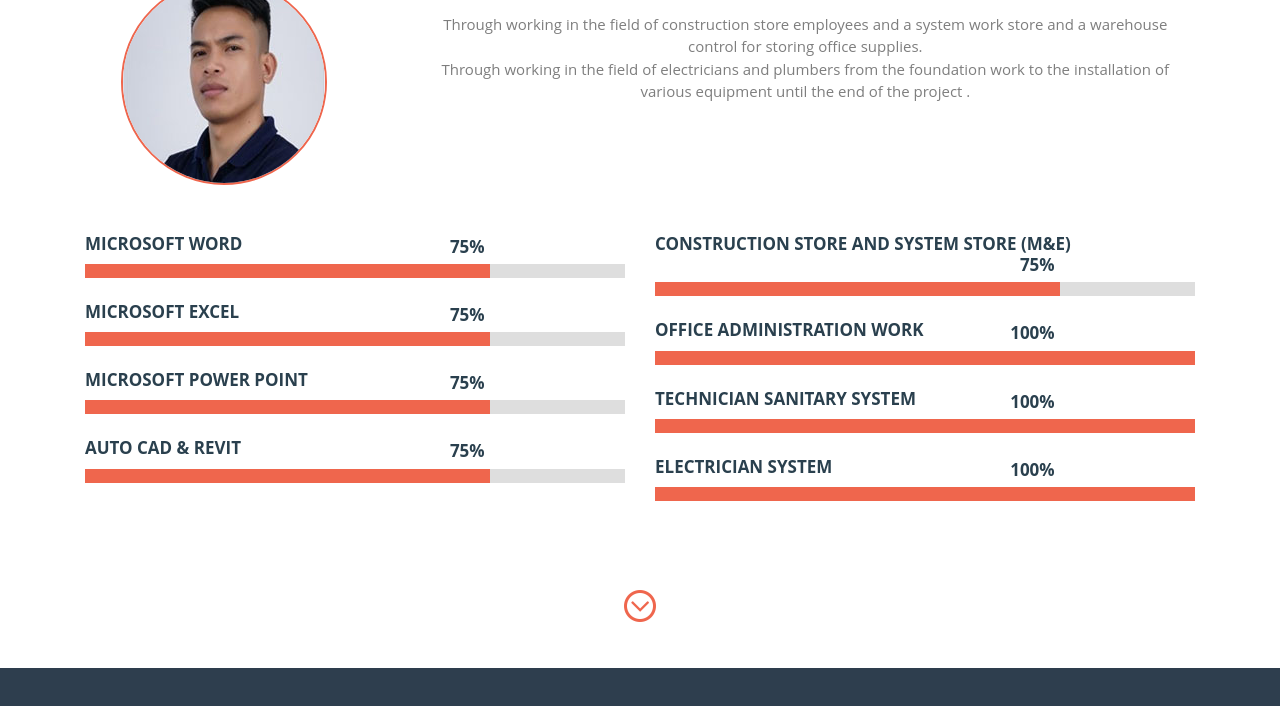
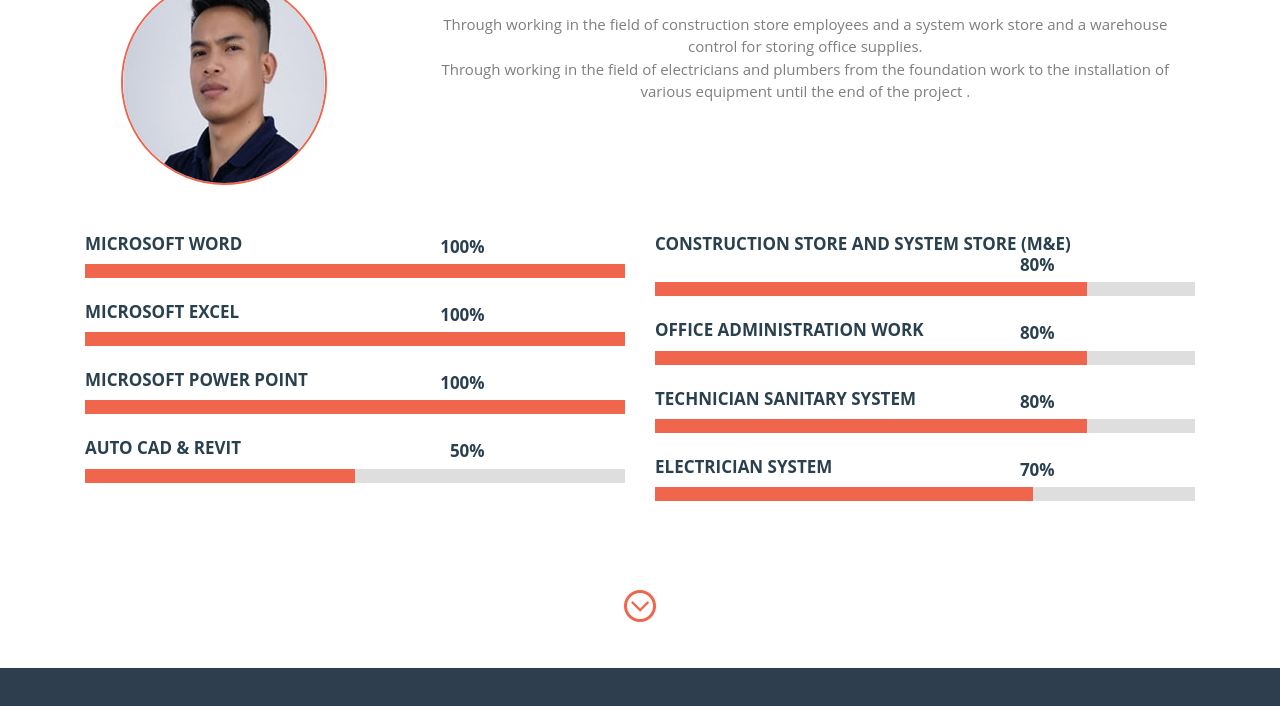
Before and after one commit to Rachelkp/Rachel_Profile, a plain HTML site: page index.html in a window 1280 px wide. Shown: the part 652-1358 px from the top of the page. Drawn offline with Linux system fonts and the light colour scheme.

Commit message:
Update index.html

```diff
--- a/index.html
+++ b/index.html
@@ -126,77 +126,18 @@ Smartphone Compatible web template, free webdesigns for Nokia, Samsung, LG, Sony
                                     <h4>Microsoft Word</h4>
                                 </div>
                                 <div class="percentage">
-                                    <p>75%</p>
+                                    <p>100%</p>
                                 </div>
                                 <div class="clearfix"></div>
                             </div>
                             <div class="skills">
-                                <div style="width:75%"> </div>
+                                <div style="width:100%"> </div>
                             </div>
                         </div>
                         <div class="polls">
                             <div class="poll">
                                 <div class="poll-desc">
                                     <h4>Microsoft Excel</h4>
-                                </div>
-                                <div class="percentage">
-                                    <p>75%</p>
-                                </div>
-                                <div class="clearfix"></div>
-                            </div>
-                            <div class="skills">
-                                <div style="width:75%"> </div>
-                            </div>
-                        </div>
-                        <div class="polls">
-                            <div class="poll">
-                                <div class="poll-desc">
-                                    <h4>Microsoft Power point</h4>
-                                </div>
-                                <div class="percentage">
-                                    <p>75%</p>
-                                </div>
-                                <div class="clearfix"></div>
-                            </div>
-                            <div class="skills">
-                                <div style="width:75%"> </div>
-                            </div>
-                        </div>
-                        <div class="polls">
-                            <div class="poll">
-                                <div class="poll-desc">
-                                    <h4>Auto CAD & Revit</h4>
-                                </div>
-                                <div class="percentage">
-                                    <p>75%</p>
-                                </div>
-                                <div class="clearfix"></div>
-                            </div>
-                            <div class="skills">
-                                <div style="width:75%"> </div>
-                            </div>
-                        </div>
-
-                    </div>
-                    <div class="col-md-6 about-rightgrid">
-                        <div class="polls">
-                            <div class="poll">
-                                <div class="poll-desc">
-                                    <h4>Construction store and System store (M&E)</h4>
-                                </div>
-                                <div class="percentage">
-                                    <p>75%</p>
-                                </div>
-                                <div class="clearfix"></div>
-                            </div>
-                            <div class="skills">
-                                <div style="width:75%"> </div>
-                            </div>
-                        </div>
-                        <div class="polls">
-                            <div class="poll">
-                                <div class="poll-desc">
-                                    <h4>Office Administration work </h4>
                                 </div>
                                 <div class="percentage">
                                     <p>100%</p>
@@ -210,7 +151,7 @@ Smartphone Compatible web template, free webdesigns for Nokia, Samsung, LG, Sony
                         <div class="polls">
                             <div class="poll">
                                 <div class="poll-desc">
-                                    <h4>Technician Sanitary System </h4>
+                                    <h4>Microsoft Power point</h4>
                                 </div>
                                 <div class="percentage">
                                     <p>100%</p>
@@ -224,15 +165,74 @@ Smartphone Compatible web template, free webdesigns for Nokia, Samsung, LG, Sony
                         <div class="polls">
                             <div class="poll">
                                 <div class="poll-desc">
-                                    <h4>Electrician System</h4>
+                                    <h4>Auto CAD & Revit</h4>
                                 </div>
                                 <div class="percentage">
-                                    <p>100%</p>
+                                    <p>50%</p>
                                 </div>
                                 <div class="clearfix"></div>
                             </div>
                             <div class="skills">
-                                <div style="width:100%"> </div>
+                                <div style="width:50%"> </div>
+                            </div>
+                        </div>
+
+                    </div>
+                    <div class="col-md-6 about-rightgrid">
+                        <div class="polls">
+                            <div class="poll">
+                                <div class="poll-desc">
+                                    <h4>Construction store and System store (M&E)</h4>
+                                </div>
+                                <div class="percentage">
+                                    <p>80%</p>
+                                </div>
+                                <div class="clearfix"></div>
+                            </div>
+                            <div class="skills">
+                                <div style="width:80%"> </div>
+                            </div>
+                        </div>
+                        <div class="polls">
+                            <div class="poll">
+                                <div class="poll-desc">
+                                    <h4>Office Administration work </h4>
+                                </div>
+                                <div class="percentage">
+                                    <p>80%</p>
+                                </div>
+                                <div class="clearfix"></div>
+                            </div>
+                            <div class="skills">
+                                <div style="width:80%"> </div>
+                            </div>
+                        </div>
+                        <div class="polls">
+                            <div class="poll">
+                                <div class="poll-desc">
+                                    <h4>Technician Sanitary System </h4>
+                                </div>
+                                <div class="percentage">
+                                    <p>80%</p>
+                                </div>
+                                <div class="clearfix"></div>
+                            </div>
+                            <div class="skills">
+                                <div style="width:80%"> </div>
+                            </div>
+                        </div>
+                        <div class="polls">
+                            <div class="poll">
+                                <div class="poll-desc">
+                                    <h4>Electrician System</h4>
+                                </div>
+                                <div class="percentage">
+                                    <p>70%</p>
+                                </div>
+                                <div class="clearfix"></div>
+                            </div>
+                            <div class="skills">
+                                <div style="width:70%"> </div>
                             </div>
                         </div>
                     </div>
```
